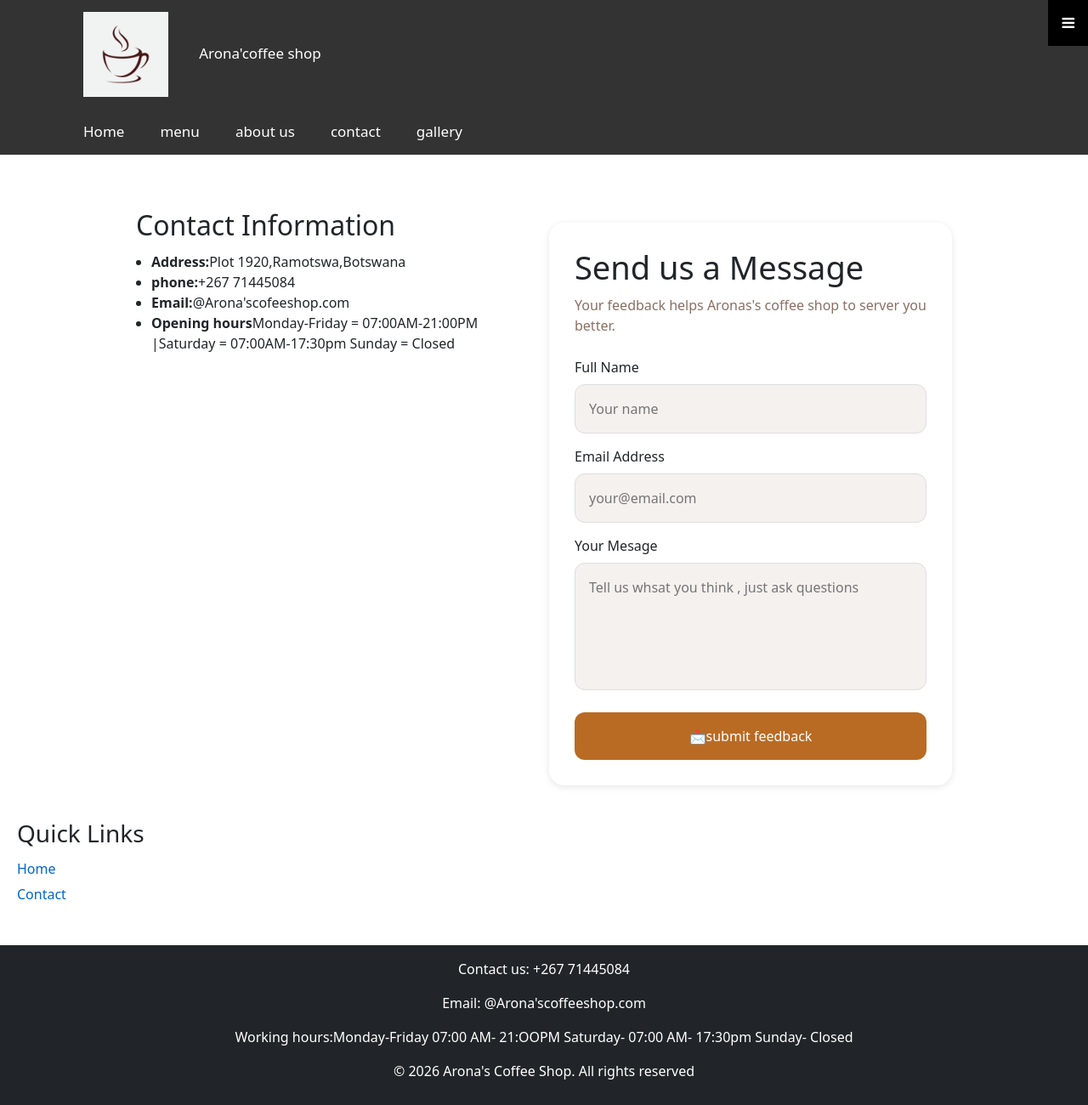
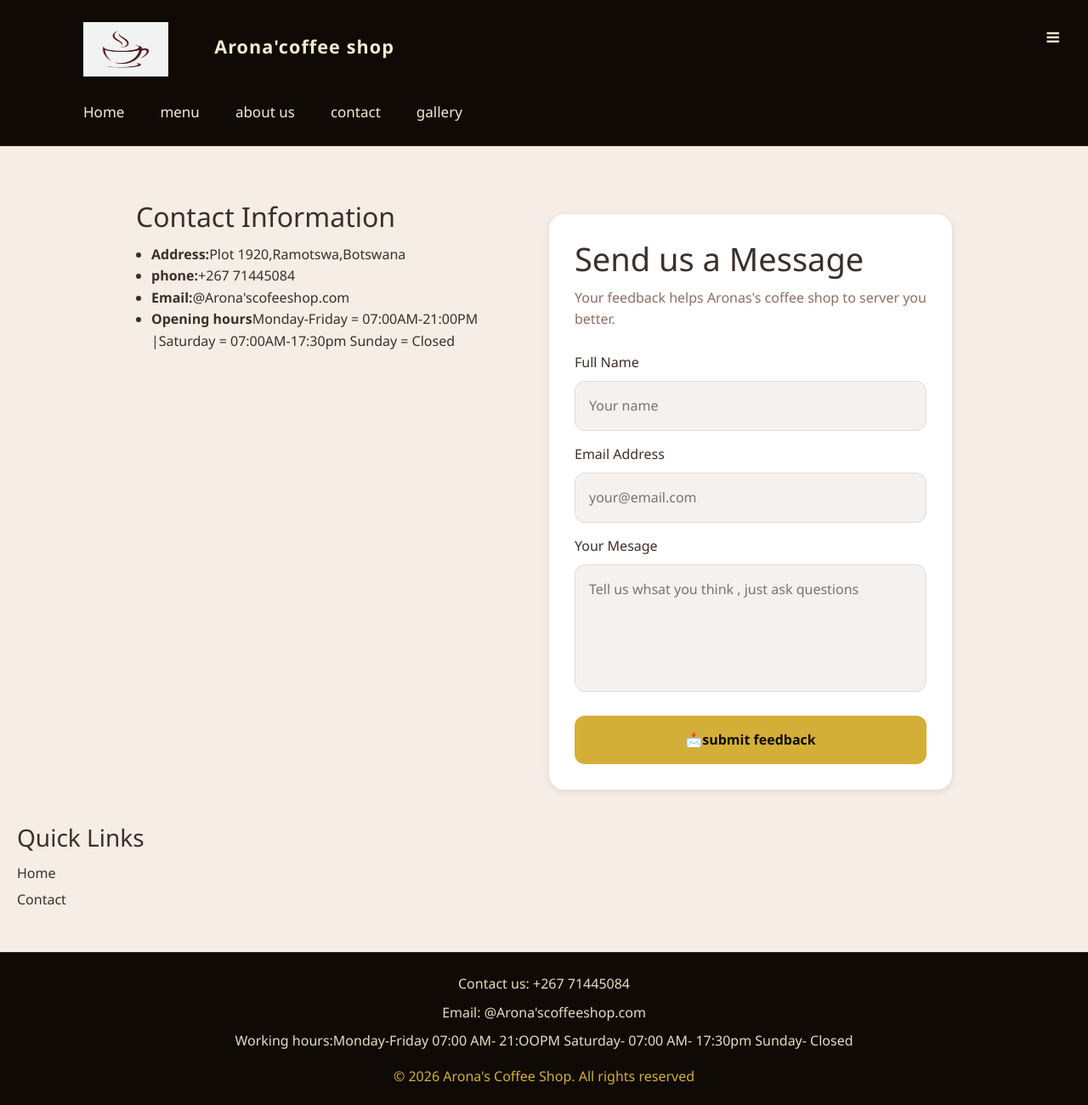
Before and after one commit to aronahmolebatsi172006-del/2026Assignments, a plain HTML site: page contact.html in a window 1280 px wide. Shown: the top 1300 px of the page at 85% size. Drawn offline with nearby package versions, Linux system fonts and the light colour scheme.

Commit message:
updated content

```diff
--- a/script.js
+++ b/script.js
@@ -1,5 +1,5 @@
 console.log("JavaScript is connected!");
-/* Toggle between showing and hiding the navigation menu links when the user clicks on the hamburger menu / bar icon */
+
 function myFunction() {
   var x = document.getElementById("myLinks");
   if (x.style.display === "block") {
@@ -115,3 +115,14 @@ function filterMenu(category) {
     }
   });
 }
+var i = 0;
+var txt = 'Lorem ipsum typing effect!'; /* The text */
+var speed = 50; /* The speed/duration of the effect in milliseconds */
+
+function typeWriter() {
+  if (i < txt.length) {
+    document.getElementById("demo").innerHTML += txt.charAt(i);
+    i++;
+    setTimeout(typeWriter, speed);
+  }
+}
--- a/styles.css
+++ b/styles.css
@@ -1,17 +1,54 @@
+
+:root {
+  --espresso-black: #0f0a05;
+  --espresso-dark: #17100a;
+  --gold: #d4af37;
+  --cream: #f6ede6;
+  --dark-brown: #3c2f29;
+  --light-text: #f8ead2;
+  --muted-brown: #6f5344;
+}
+
+html,
+body {
+  margin: 0;
+  padding: 0;
+  min-height: 100%;
+  background: var(--cream) !important;
+  color: var(--dark-brown) !important;
+  font-family: 'Segoe UI', sans-serif;
+  line-height: 1.6;
+}
+
+.topnav,
+nav.topnav,
+footer,
+footer.bg-dark {
+  background-color: var(--espresso-black) !important;
+  color: #f3e9d3 !important;
+}
+
+footer p:last-child {
+  color: var(--gold) !important;
+}
 
 .row img {
   height: 250px;
   object-fit: cover;
   width: 100%;
+  border-radius: 16px;
+  box-shadow: 0 12px 28px rgba(0, 0, 0, 0.12);
 }
 
 .topnav {
   overflow: hidden;
-  background-color: #333 !important;
+  background-color: var(--espresso-black) !important;
+  color: var(--light-text);
   position: relative;
   display: flex;
   align-items: center;
-  padding: 0 20px;
+  padding: 12px 24px;
+  border-bottom: 1px solid rgba(212, 175, 55, 0.18);
 }
 
 .topnav #myLinks {
@@ -19,29 +56,43 @@
 }
 
 .topnav a {
-  color: white;
+  color: var(--light-text) !important;
   padding: 14px 16px;
   text-decoration: none;
   font-size: 17px;
   display: block;
 }
 
+.topnav .logo img {
+  height: 64px;
+  max-width: 120px;
+}
+
+.topnav .navbar-brand {
+  color: var(--gold);
+  font-size: 1.35rem;
+  font-weight: 700;
+  letter-spacing: 0.05em;
+  margin-left: 18px;
+}
+
 .topnav a.icon {
-  background: black;
+  color: var(--light-text);
+  background: transparent;
   display: block;
   position: absolute;
-  right: 0;
-  top: 0;
+  right: 18px;
+  top: 16px;
 }
 
 .topnav a:hover {
-  background-color: #ddd;
-  color: black;
+  background-color: rgba(212, 175, 55, 0.12);
+  color: var(--gold);
 }
 
 .active {
-  background-color: #04AA6D;
-  color: white;
+  background-color: rgba(212, 175, 55, 0.22);
+  color: var(--gold);
 }
 
 @media screen and (min-width: 768px) {
@@ -55,10 +106,6 @@
   .topnav a {
     display: inline-block;
   }
-}
-nav.topnav {
-  background-color: #333 !important;
-  background: #333 !important;
 }
 
 .feedback-section {
@@ -106,12 +153,20 @@ nav.topnav {
     width: 100%;
     margin-top: 20px;
     padding: 16px;
-    background: #b96b24;
-    color: white;
+    background: var(--gold);
+    color: var(--espresso-black);
     border: none;
     border-radius: 12px;
     cursor: pointer;
+    font-weight: 700;
+    transition: transform 0.2s ease, filter 0.2s ease;
 }
+
+.feedback-form button:hover {
+    transform: translateY(-1px);
+    filter: brightness(1.05);
+}
+
 .contact-wrapper {
   display: flex;
   align-items: flex-start;
@@ -158,10 +213,11 @@ nav.topnav {
 
 .quick-links-list a {
   text-decoration: none;
-  color: #0066cc;
+  color: var(--dark-brown);
 }
 
 .quick-links-list a:hover {
+  color: var(--gold);
   text-decoration: underline;
 }
 
@@ -171,3 +227,61 @@ nav.topnav {
     gap: 48px;
     padding: 60px 5%;
 }
+
+footer {
+  background: var(--espresso-black);
+  color: #f3e9d3;
+  text-align: center;
+  padding: 32px 20px;
+  border-top: 1px solid rgba(212, 175, 55, 0.18);
+}
+
+footer p {
+  margin: 0.5rem auto;
+  max-width: 760px;
+  color: #e8dcc2;
+}
+
+footer p:last-child {
+  margin-top: 1rem;
+  color: var(--gold);
+}
+
+.cta .big-button,
+button,
+input[type="submit"],
+input[type="button"] {
+  background: var(--gold);
+  color: var(--espresso-black);
+  border: 1px solid rgba(0,0,0,0.08);
+  border-radius: 999px;
+  padding: 14px 26px;
+  text-decoration: none;
+  display: inline-block;
+  font-weight: 700;
+}
+
+.cta .big-button:hover,
+button:hover,
+input[type="submit"]:hover,
+input[type="button"]:hover {
+  background: #b3922a;
+}
+
+/*for small screen*/
+
+@media screen and (max-width: 768px) {
+  .contact-wrapper {
+    flex-direction: column;
+  }
+
+  .feedback-section {
+    max-width: 100%;
+    margin-left: 0;
+    float: none;
+  }
+
+  .contact-information {
+    width: 100%;
+  }
+}
```
Also changed, not shown: index.html (+1 -1 lines).
